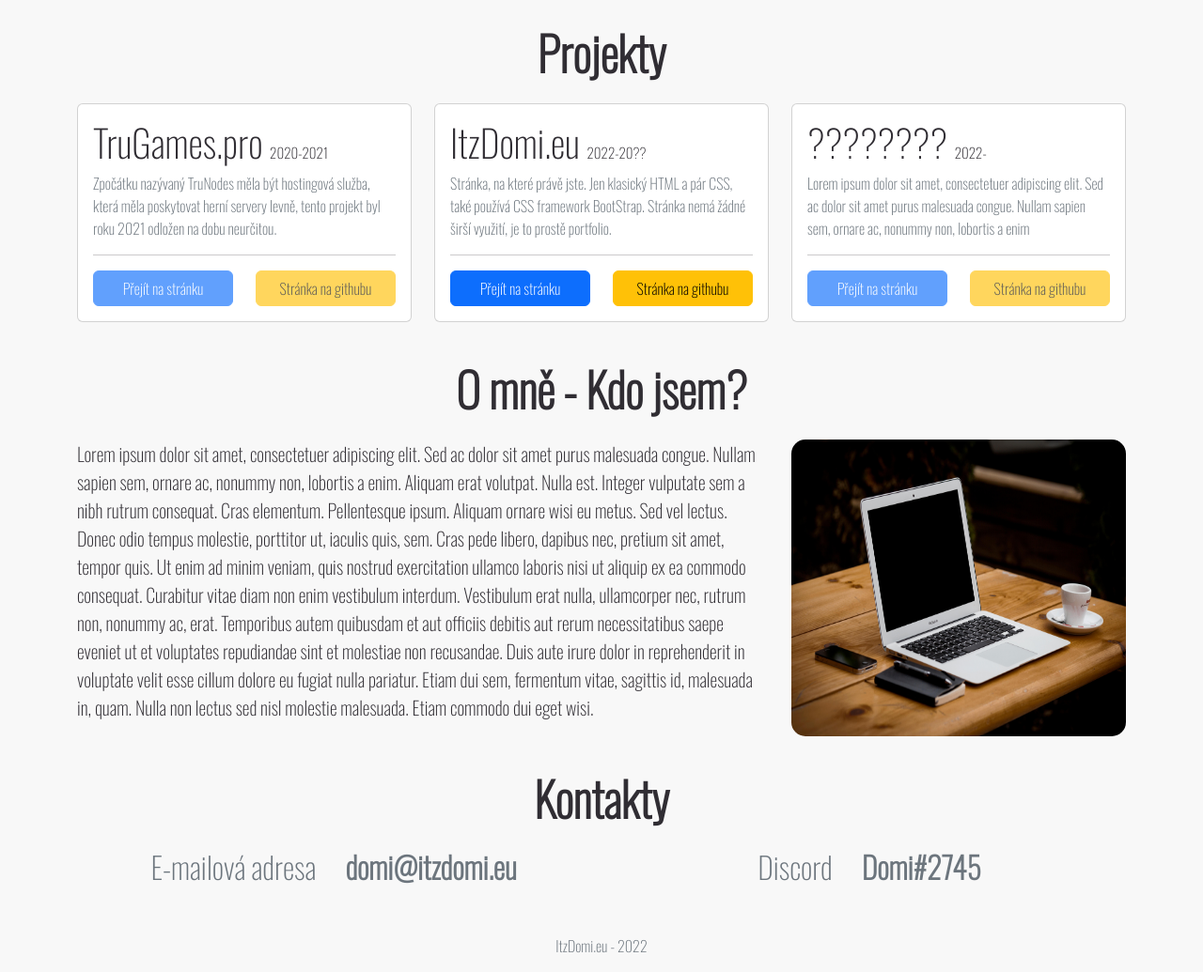
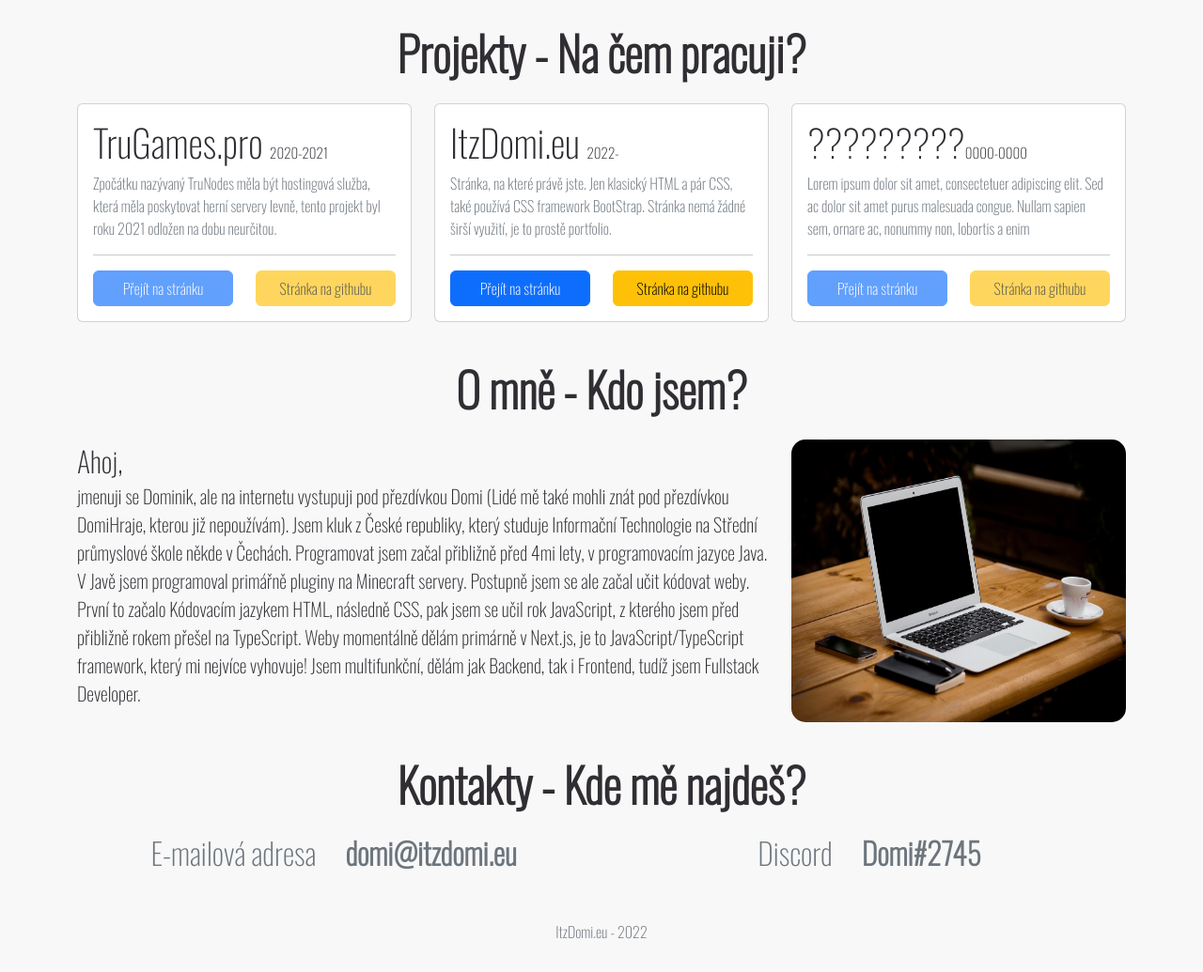
Before and after one commit to DomiTG/itzdomi.eu, a plain HTML site: page index.html in a window 1280 px wide. Shown: the part 220-1255 px from the top of the page at 94% size. Drawn offline with nearby package versions, Linux system fonts and the light colour scheme.

Commit message:
kontakty

```diff
--- a/index.html
+++ b/index.html
@@ -32,7 +32,7 @@
             Dominik “Domi“ Hůla
             <p class="text-center text-muted languages">HTML, CSS, TypeScript, Java, C#, SQL</p>
         </h1>
-        <h2 class="text-center section over">Projekty</h2>
+        <h2 class="text-center section over">Projekty - Na čem pracuji?</h2>
         <div class="row d-flex justify-content-center">
             <div class="col-lg-4 col-md-6 col-12 under">
                 <div class="card">
@@ -54,7 +54,7 @@
             <div class="col-lg-4 col-md-6 col-12 under">
                 <div class="card">
                     <div class="card-body">
-                        <h1>ItzDomi.eu <strong class="years">2022-20??</strong></h1>
+                        <h1>ItzDomi.eu <strong class="years">2022-</strong></h1>
                         <p class="text-muted">Stránka, na které právě jste. Jen klasický HTML a pár CSS, také používá CSS framework BootStrap. Stránka nemá žádné širší využití, je to prostě portfolio.</p>
                         <hr/>
                         <div class="row">
@@ -71,7 +71,7 @@
             <div class="col-lg-4 col-md-6 col-12 under">
                 <div class="card">
                     <div class="card-body">
-                        <h1>???????? <strong class="years">2022-</strong></h1>
+                        <h1>?????????<strong class="years">0000-0000</strong></h1>
                         <p class="text-muted">Lorem ipsum dolor sit amet, consectetuer adipiscing elit. Sed ac dolor sit amet purus malesuada congue. Nullam sapien sem, ornare ac, nonummy non, lobortis a enim</p>
                         <hr/>
                         <div class="row">
@@ -89,18 +89,19 @@
         <h2 class="text-center section" style="margin-top: 25px;">O mně - Kdo jsem?</h2>
         <div class="row" style="margin-bottom: 35px;">
             <div class="col-lg-8 col-md-12 col-12">
-                <p style="font-weight: 200; font-size: 20px;">Lorem ipsum dolor sit amet, consectetuer adipiscing elit. <strong>Sed ac dolor sit amet</strong> purus malesuada congue. Nullam sapien sem, ornare ac, nonummy non, lobortis a enim. Aliquam erat volutpat. Nulla est. Integer vulputate sem a nibh rutrum consequat. Cras elementum. Pellentesque ipsum. Aliquam ornare wisi eu metus. Sed vel lectus. Donec odio tempus molestie, porttitor ut, iaculis quis, sem. Cras pede libero, dapibus nec, pretium sit amet, tempor quis. Ut enim ad minim veniam, quis nostrud exercitation ullamco laboris nisi ut aliquip ex ea commodo consequat. Curabitur vitae diam non enim vestibulum interdum. Vestibulum erat nulla, ullamcorper nec, rutrum non, nonummy ac, erat. Temporibus autem quibusdam et aut officiis debitis aut rerum necessitatibus saepe eveniet ut et voluptates repudiandae sint et molestiae non recusandae. Duis aute irure dolor in reprehenderit in voluptate velit esse cillum dolore eu fugiat nulla pariatur. Etiam dui sem, fermentum vitae, sagittis id, malesuada in, quam. Nulla non lectus sed nisl molestie malesuada. Etiam commodo dui eget wisi.</p>
+                <p style="font-weight: 200; font-size: 30px; margin-bottom: 0px;">Ahoj,</p>
+                <p style="font-weight: 200; font-size: 20px;">jmenuji se Dominik, ale na internetu vystupuji pod přezdívkou Domi (Lidé mě také mohli znát pod přezdívkou DomiHraje, kterou již nepoužívám). Jsem kluk z České republiky, který studuje Informační Technologie na Střední průmyslové škole někde v Čechách. Programovat jsem začal přibližně před 4mi lety, v programovacím jazyce Java. V Javě jsem programoval primářně pluginy na Minecraft servery. Postupně jsem se ale začal učit kódovat weby. První to začalo Kódovacím jazykem HTML, následně CSS, pak jsem se učil rok JavaScript, z kterého jsem před přibližně rokem přešel na TypeScript. Weby momentálně dělám primárně v Next.js, je to JavaScript/TypeScript framework, který mi nejvíce vyhovuje! Jsem multifunkční, dělám jak Backend, tak i Frontend, tudíž jsem Fullstack Developer.</p>
             </div>
             <div class="col-lg-4 col-md-12 col-12">
                 <img src="assets/images/background.jpg" alt="Photo is from picsum.photos!" width="100%" height="100%">
             </div>
         </div>
-        <h2 class="text-center section" style="margin-top: 25px;">Kontakty</h2>
+        <h2 class="text-center section" style="margin-top: 25px;">Kontakty - Kde mě najdeš?</h2>
         <div class="row" style="margin-bottom: 45px;">
-            <div class="col-lg-6 col-md-6 col-12">
+            <div class="col-lg-6 col-md-12 col-12">
                 <h2 class="text-muted text-center">E-mailová adresa <strong style="margin-left: 25px;">domi@itzdomi.eu</strong></h2>
             </div>
-            <div class="col-lg-6 col-md-6 col-12">
+            <div class="col-lg-6 col-md-12 col-12">
                 <h2 class="text-muted text-center">Discord <strong style="margin-left: 25px;">Domi#2745</strong></h2>
             </div>
         </div>
```
